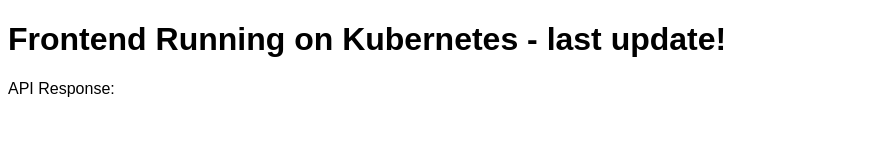
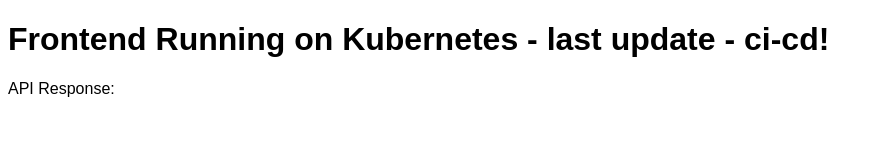
Before and after one commit to philiphabib/microservice-project, a plain HTML site: page frontend/index.html in a window 1280 px wide. Shown: the whole page, without its empty margins (0-882 px from the left). Drawn offline with Linux system fonts and the light colour scheme; no server answers.

Commit message:
Update frontend index.html

```diff
--- a/frontend/index.html
+++ b/frontend/index.html
@@ -5,7 +5,7 @@
   <title>Frontend Microservice</title>
 </head>
 <body style="font-family: Arial;">
-  <h1>Frontend Running on Kubernetes - last update!</h1>
+  <h1>Frontend Running on Kubernetes - last update -  ci-cd!</h1>
   <p>API Response:</p>
   <div id="api"></div>
 
```
